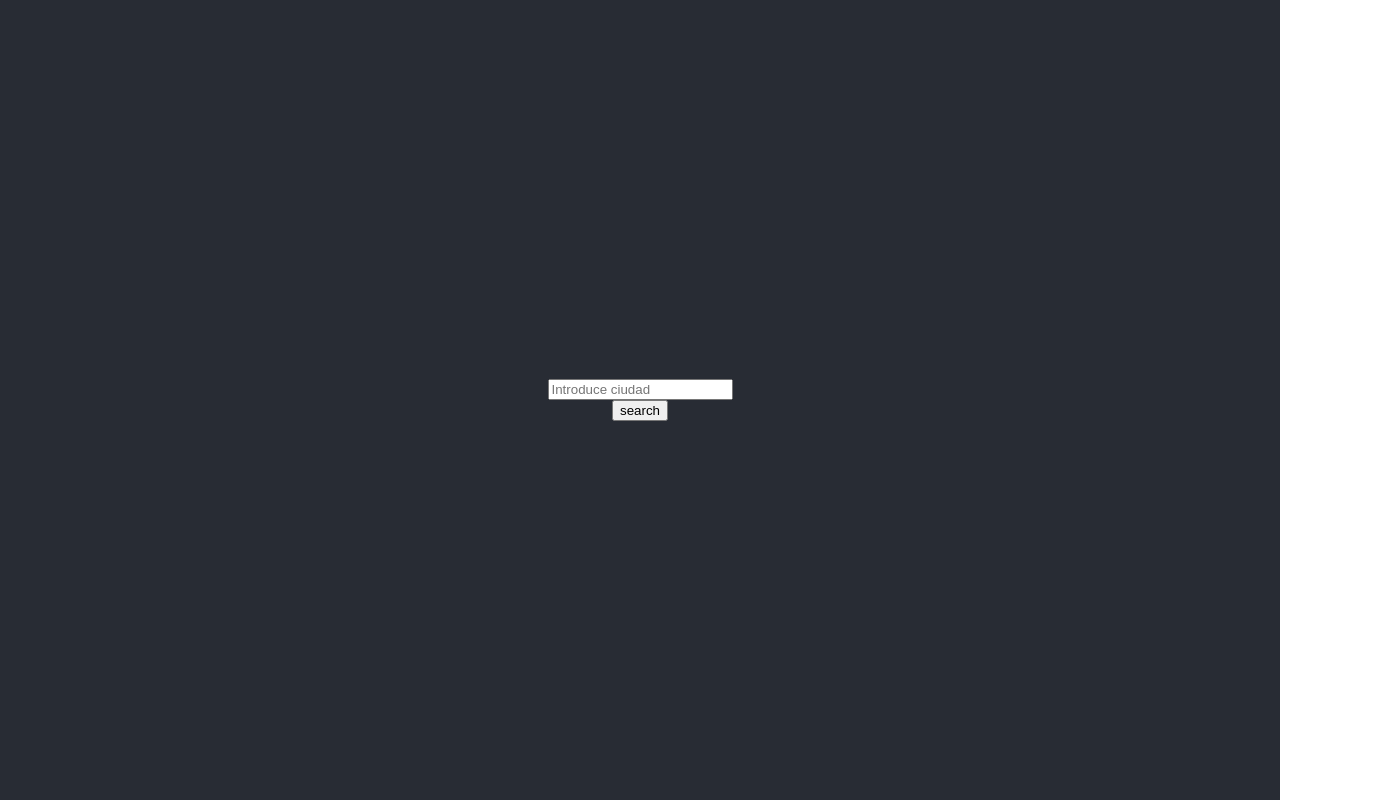
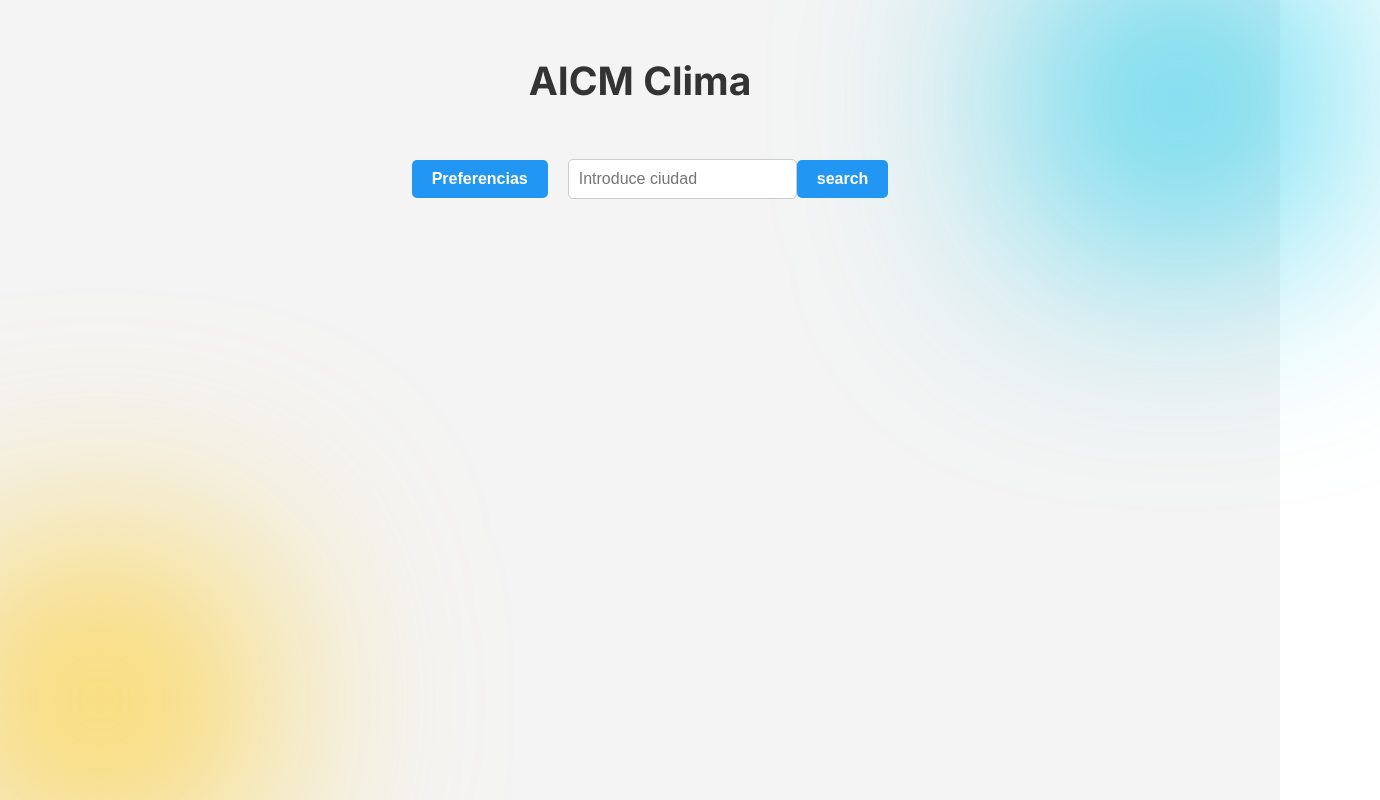
Before and after one commit to EmiFigue/web-services-proyect, a React (Create React App) app in the folder webservices/: page / in a window 1280 px wide. Shown: the top 800 px of the page, 1380 px wide, since content can reach past the window. Built offline with nearby package versions, Linux system fonts and the light colour scheme.

Commit message:
Design + Functions

```diff
--- a/webservices/src/App.js
+++ b/webservices/src/App.js
@@ -1,13 +1,23 @@
 import './assets/App.css';
-import { useEffect, useState } from "react";
+import { useState, useEffect } from "react";
+import { fetchWeather } from './components/getApi';
 import { searchTicket } from './components/interpretSearch';
 import Papa from 'papaparse';
 import csvStr from'./assets/tickets.csv';
+
+const api = {
+  key: '39942a3074e7466c372775ab00ba986d',
+  base: 'http://api.openweathermap.org/data/2.5/'
+};
 
 
 function App() {
   const [search, setSearch] = useState("");
   const [weather, setWeather] = useState({});
+  const [isDayTime, setIsDayTime] = useState(true);
+  const [isDarkMode, setIsDarkMode] = useState(false);
+  const [isMetric, setIsMetric] = useState(true);
+  const [showPreferences, setShowPreferences] = useState(false);
   const [tickets, setTickets] = useState({});
   const csv = useEffect( () => (Papa.parse(csvStr, {
    download: true ,
@@ -22,14 +32,64 @@ function App() {
  })));
 
   const searchPressed = () => {
-    searchTicket(search, tickets)
-    .then ((res) => (setWeather(res)))
+    searchTicket(search,tickets)
+      .then((res) => {
+        if (res && res.sys && typeof res.timezone !== "undefined") {
+
+
+          (setWeather(res));
+
+
+          const currentTimeUTC = res.dt;
+          const timezoneOffset = res.timezone;
+          const localTime = currentTimeUTC + timezoneOffset;
+
+          const sunrise = res.sys.sunrise + timezoneOffset;
+          const sunset = res.sys.sunset + timezoneOffset;
+
+          // Determina si es de día o de noche
+          const isDay = localTime >= sunrise && localTime < sunset;
+          console.log("Es de día?", isDay);
+          setIsDayTime(isDay);
+        } else {
+          console.error("Datos insuficientes para determinar si es de día o de noche", res);
+        }
+      })
+      .catch((error) => {
+        console.error("Error fetching weather data: ", error);
+      });
+  };
+
+  const toggleDarkMode = () => {
+    setIsDarkMode(prevMode => !prevMode);
+  };
+
+  const toggleUnits = () => {
+    setIsMetric(prevUnits => !prevUnits);
+  };
+
+  const openPreferences = () => {
+    setShowPreferences(true);
+  };
+
+  const closePreferences = () => {
+    setShowPreferences(false);
   };
 
 
+
   return (
-    <div className="App">
+    <div className={`App ${isDarkMode ? 'dark-mode' : 'light-mode'}`}>
+      <div className="circle-bg-1"></div>
+      <div className="circle-bg-2"></div>
       <header className="App-header">
+
+        <h2>AICM Clima</h2>
+      </header>
+
+      <button onClick={openPreferences} className="preferences-button">Preferencias</button>
+
+
       <input
         type='text'
         placeholder='Introduce ciudad'
@@ -39,18 +99,74 @@ function App() {
       {typeof weather.main == "undefined" ?
         ("") :
         (
-      <div>
-        <p> Ciudad destino {weather.name} </p>
+
+
+          <div class="row">
+            <div class="column">
+              <p> Ciudad llegada: {weather.name} </p>
               <p> {weather.weather[0].description} </p>
-        <p> Temperatura {weather.main.temp}°C </p>
-        <p> Sensacion termica {weather.main.feels_like}°C</p>
+              <p> Temperatura: {isMetric ? weather.main.feels_like : (weather.main.feels_like * 9 / 5 + 32).toFixed(2)}°{isMetric ? 'C' : 'F'}</p>
+              <p> Sensación térmica: {isMetric ? weather.main.feels_like : (weather.main.feels_like * 9 / 5 + 32).toFixed(2)}°{isMetric ? 'C' : 'F'}</p>
+              <div className={`weather-icon-container ${isDayTime ? 'day' : 'night'}`}>
                 <img
                   src={`https://openweathermap.org/img/wn/${weather.weather[0].icon}@2x.png`}
                   alt="Icon"
+                  className="weather-icon"
                 />
-      </div>)
-      }
-      </header>
+              </div>
+            </div>
+            <div class="column">
+              <p> Ciudad destino: {weather.name} </p>
+              <p> {weather.weather[0].description} </p>
+              <p> Temperatura: {isMetric ? weather.main.feels_like : (weather.main.feels_like * 9 / 5 + 32).toFixed(2)}°{isMetric ? 'C' : 'F'}</p>
+              <p> Sensación térmica: {isMetric ? weather.main.feels_like : (weather.main.feels_like * 9 / 5 + 32).toFixed(2)}°{isMetric ? 'C' : 'F'}</p>
+              <div className={`weather-icon-container ${isDayTime ? 'day' : 'night'}`}>
+                <img
+                  src={`https://openweathermap.org/img/wn/${weather.weather[0].icon}@2x.png`}
+                  alt="Icon"
+                  className="weather-icon"
+                />
+              </div>
+            </div>
+          </div>
+
+
+        )}
+
+
+
+
+
+      {showPreferences && (
+        <div className="modal-overlay">
+          <div className="modal">
+            <h3>Preferencias</h3>
+
+
+            <div className="preference-item">
+              <span className="preference-label">Claro</span>
+              <label className="switch">
+                <input type="checkbox" checked={isDarkMode} onChange={toggleDarkMode} />
+                <span className="slider round"></span>
+              </label>
+              <span className="preference-label">Oscuro</span>
+            </div>
+
+            <div className="preference-item">
+              <span className="preference-label">Métrico</span>
+              <label className="switch">
+                <input type="checkbox" checked={!isMetric} onChange={toggleUnits} />
+                <span className="slider round"></span>
+              </label>
+              <span className="preference-label">Imperial</span>
+            </div>
+
+
+            <button onClick={closePreferences} className="close-button">Cerrar</button>
+          </div>
+        </div>
+      )}
+
     </div>
   );
 }
--- a/webservices/src/assets/App.css
+++ b/webservices/src/assets/App.css
@@ -1,5 +1,8 @@
 .App {
+  min-height: 100vh;
   text-align: center;
+  padding: 20px;
+  position: relative;
 }
 
 .App-logo {
@@ -14,14 +17,13 @@
 }
 
 .App-header {
-  background-color: #282c34;
-  min-height: 100vh;
+  background-color: transparent;
+  min-height: 15vh;
   display: flex;
   flex-direction: column;
   align-items: center;
   justify-content: center;
   font-size: calc(10px + 2vmin);
-  color: white;
 }
 
 .App-link {
--- a/webservices/src/assets/index.css
+++ b/webservices/src/assets/index.css
@@ -1,10 +1,313 @@
+@import url('https://fonts.googleapis.com/css2?family=Inter:ital,opsz,wght@0,14..32,100..900;1,14..32,100..900&display=swap');
+
 body {
   margin: 0;
-  font-family: -apple-system, BlinkMacSystemFont, 'Segoe UI', 'Roboto', 'Oxygen',
-    'Ubuntu', 'Cantarell', 'Fira Sans', 'Droid Sans', 'Helvetica Neue',
-    sans-serif;
+  padding: 0;
+  font-family: 'Inter', sans-serif;
   -webkit-font-smoothing: antialiased;
   -moz-osx-font-smoothing: grayscale;
+  font-weight: 300;
+  font-style: normal;
+  position: relative;
+  overflow: hidden;
+  height: 100%;
+  min-height: 100%;
+}
+
+.light-mode{
+  background-color: #f4f4f4;
+  color: #333;
+  z-index: 0;
+}
+
+.dark-mode{
+  background-color: #333;
+  color: #f4f4f4;
+  z-index: 0;
+}
+
+* {
+  box-sizing: border-box;
+}
+
+.row {
+  display: flex;
+}
+
+.column {
+flex: 50%;
+padding: 20px;
+}
+
+
+.options-menu {
+  display: flex;
+  justify-content: center;
+  padding-bottom: 2rem;
+  margin: 20px;
+  gap: 30px;
+}
+
+.options-menu button {
+  margin: 0 10px;
+  padding: 10px 20px;
+  font-size: 1rem;
+  cursor: pointer;
+}
+
+.circle-bg-1 {
+  position: absolute;
+  top: -100px;
+  right: -100px;
+  width: 400px;
+  height: 400px;
+  filter: blur(100px);
+  z-index: -1;
+}
+
+.light-mode .circle-bg-1 {
+background: radial-gradient(circle, rgba(8, 199, 233, 0.8), rgba(33, 150, 243, 0));
+}
+
+.dark-mode .circle-bg-1 {
+background: radial-gradient(circle, rgba(108, 110, 211, 0.8), rgba(33, 150, 243, 0));
+}
+
+.circle-bg-2 {
+  position: absolute;
+  bottom: -100px;
+  left: -100px;
+  width: 400px;
+  height: 400px;
+  background: radial-gradient(circle, rgba(255, 196, 0, 0.8), rgba(255, 152, 0, 0));
+  filter: blur(100px);
+  z-index: -1;
+}
+
+.light-mode .circle-bg-2 {
+  background: radial-gradient(circle, rgba(255, 196, 0, 0.8), rgba(255, 152, 0, 0));
+  }
+
+.dark-mode .circle-bg-2 {
+  background: radial-gradient(circle, rgba(133, 59, 175, 0.8), rgba(33, 150, 243, 0));
+}
+
+
+p {
+  font-weight: 400;
+  line-height: 1.6;
+}
+
+.light-mode p {
+  color: #333333;
+}
+
+.dark-mode p {
+  color: #f4f4f4;
+}
+
+.preferences-button {
+  margin: 20px;
+  padding: 10px 20px;
+  font-size: 1rem;
+  cursor: pointer;
+  border: none;
+  background-color: #2196F3;
+  color: white;
+  border-radius: 5px;
+}
+
+.preferences-button:hover {
+  background-color: #217bf1;
+}
+
+.modal-overlay {
+  position: fixed;
+  top: 0;
+  left: 0;
+  width: 100%;
+  height: 100%;
+  background-color: rgba(0, 0, 0, 0.5);
+  display: flex;
+  align-items: center;
+  justify-content: center;
+  z-index: 1000;
+}
+
+.modal {
+  padding: 20px;
+  border-radius: 10px;
+  width: 300px;
+  height: 300px;
+  box-shadow: 0 4px 8px rgba(0, 0, 0, 0.2);
+  text-align: center;
+}
+
+.preference-item {
+  display: flex;
+  align-items: center;
+  justify-content: center;
+  margin: 20px 0;
+}
+
+.preference-label {
+  margin: 0 10px;
+  font-size: 1rem;
+}
+
+.light-mode .modal{
+  background-color: rgba(255, 255, 255, 0.7);
+}
+
+.dark-mode .modal{
+  background-color: rgba(112, 112, 112, 0.5);
+}
+
+.modal h3 {
+  margin-top: 0;
+}
+
+.close-button {
+  margin-top: 60px;
+  padding: 10px 20px;
+  cursor: pointer;
+  border: none;
+  background-color: #f44336;
+  color: white;
+  border-radius: 5px;
+}
+
+.close-button:hover {
+  background-color: #e53935;
+}
+
+
+.switch {
+  position: relative;
+  display: inline-flex;
+  width: 60px;
+  height: 34px;
+  margin: 0 10px;
+}
+
+.switch input {
+  opacity: 0;
+  width: 0;
+  height: 0;
+}
+
+.slider {
+  position: absolute;
+  cursor: pointer;
+  top: 0;
+  left: 0;
+  right: 0;
+  bottom: 0;
+  background-color: #888888a6;
+  transition: .4s;
+  border-radius: 34px;
+}
+
+.slider:before {
+  position: absolute;
+  content: "";
+  height: 26px;
+  width: 26px;
+  left: 4px;
+  bottom: 4px;
+  background-color: white;
+  transition: .4s;
+  border-radius: 50%;
+}
+
+input:checked + .slider {
+  background-color: #2196F3;
+}
+
+input:checked + .slider:before {
+  transform: translateX(26px);
+}
+
+.slider.round {
+  border-radius: 34px;
+}
+
+.slider.round:before {
+  border-radius: 50%;
+}
+
+.label-text {
+  margin-top: 40px;
+  font-size: 1rem;
+  vertical-align: middle;
+}
+
+button {
+  background-color: #2196F3;
+  color: white;
+  border: none;
+  padding: 10px 20px;
+  font-size: 1rem;
+  font-weight: 600;
+  border-radius: 5px;
+  cursor: pointer;
+  z-index: 10;
+}
+
+button:hover {
+  background-color: #217bf1;
+}
+
+.weather-info {
+  border-radius: 10px;
+  box-shadow: 0 4px 8px rgba(0, 0, 0, 0.1);
+  padding: 20px;
+  margin: 20px auto;
+  max-width: 400px;
+}
+
+.dark-mode .weather-info h2, .dark-mode .weather-info h3 {
+  color: #f4f4f4; /* Color de texto para encabezados en modo oscuro */
+}
+
+.weather-info p {
+  margin: 10px 0;
+  font-weight: 500;
+}
+
+.dark-mode .weather-info p{
+  color: #f4f4f4;
+}
+
+.weather-icon-container {
+  display: flex;
+  align-items: center;
+  justify-content: center;
+  width: 100px;
+  height: 100px;
+  margin: 20px auto;
+  border-radius: 50%;
+  box-shadow: 0 4px 8px rgba(0, 0, 0, 0.2);
+}
+
+.weather-icon-container.day {
+  background: linear-gradient(180deg, #87CEEB, #F5D6BA);
+}
+
+.weather-icon-container.night {
+  background: linear-gradient(180deg, #354387, #b480c2);
+}
+
+.weather-icon {
+  width: 70%;
+}
+
+input[type="text"] {
+  padding: 10px;
+  margin: 10px 0;
+  font-size: 1rem;
+  border-radius: 5px;
+  border: 1px solid #ccc;
 }
 
 code {
```
Lines whose indentation alone changed are shown as unchanged.
